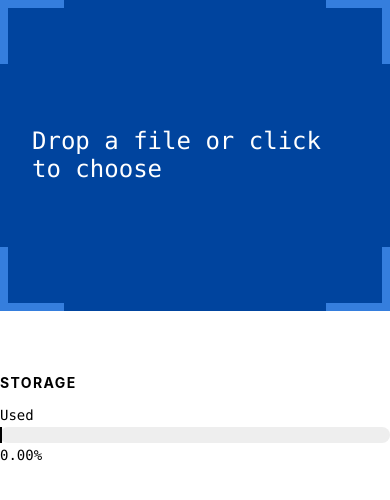
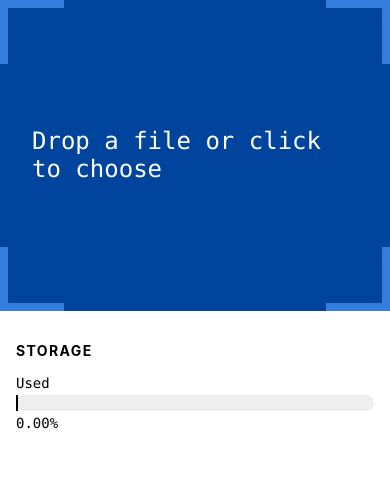
Before and after one commit to shawnhwei/lru-file-server, a website: page ui/index.html in a window 390 px wide. Drawn offline with nearby package versions, Linux system fonts and the light colour scheme; no server answers.

Commit message:
Storage bar is now responsive

```diff
--- a/ui/index.html
+++ b/ui/index.html
@@ -33,7 +33,7 @@
           style="word-break: break-all"></div>
       </div>
     </div>
-    <div class="mt5 mb5 sans-serif">
+    <div class="mv5-l ph3 ph0-l sans-serif">
       <h3 class="f6 ttu tracked mt4 mb3">Storage</h3>
       <div class="relative mb3 pb4 b--black-10">
         <div class="flex pb1">
```
